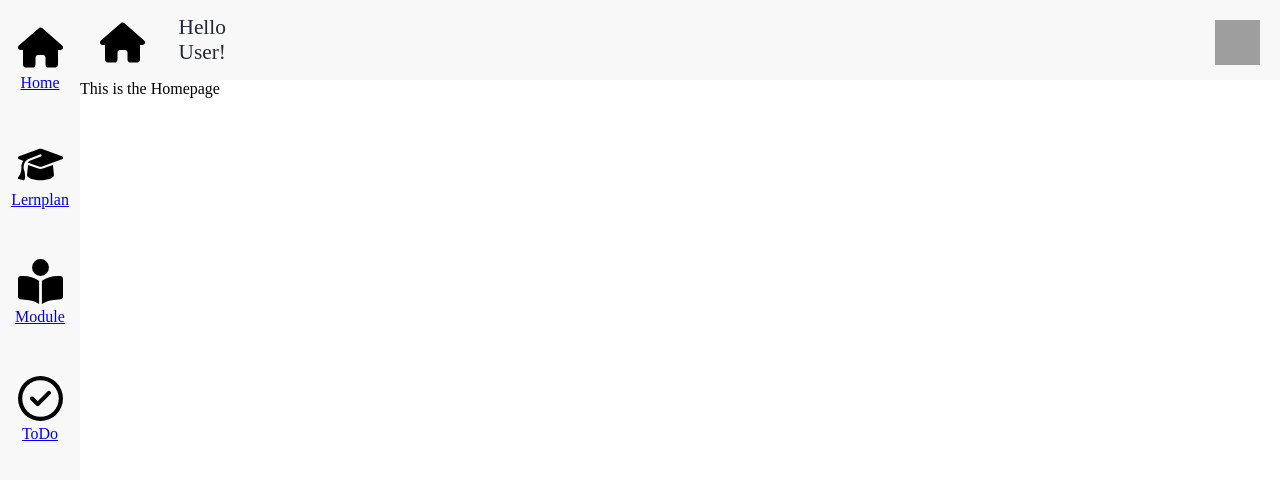
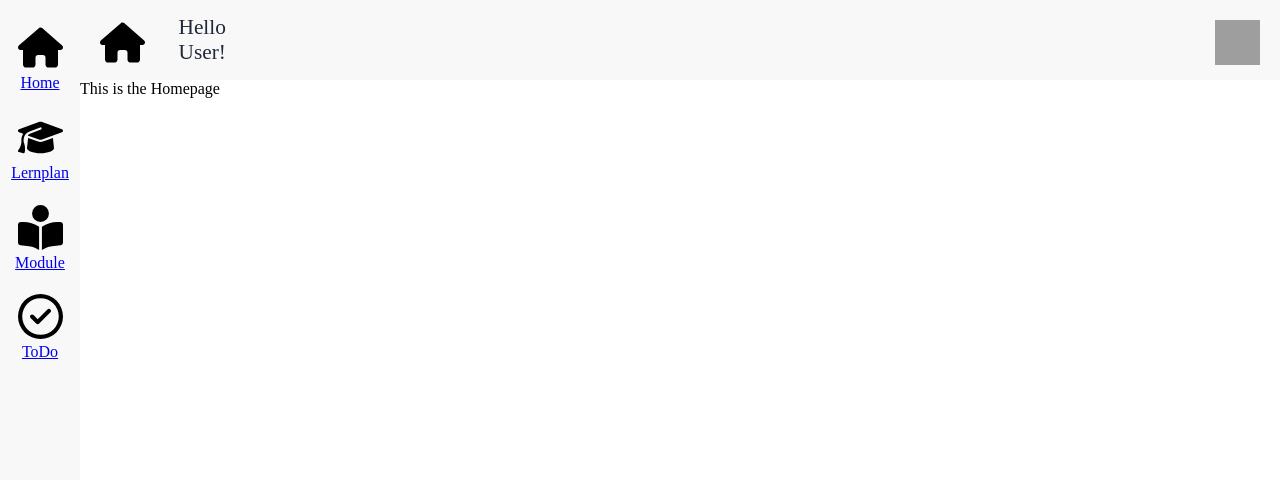
Before and after one commit to DHBW-MEOW/eduflow-frontend, a React (Vite) app: page / in a window 1280 px wide. Shown: the top 480 px of the page. Built offline with nearby package versions, Linux system fonts and the light colour scheme; grey boxes are pictures that could not be loaded.

Commit message:
Adjust Navbar gap

```diff
--- a/src/components/navbar/Navbar.css
+++ b/src/components/navbar/Navbar.css
@@ -9,7 +9,7 @@
 @media (min-width: 480px) {
   .navbar{
     text-align: center;
-    gap: 50px; /* Gap of the flex inside (not the css grid it is in) */
+    gap: 3%; /* Gap of the flex inside (not the css grid it is in) */
     justify-content: flex-start;
     flex-direction: column;
     padding-top: 25px;
```
